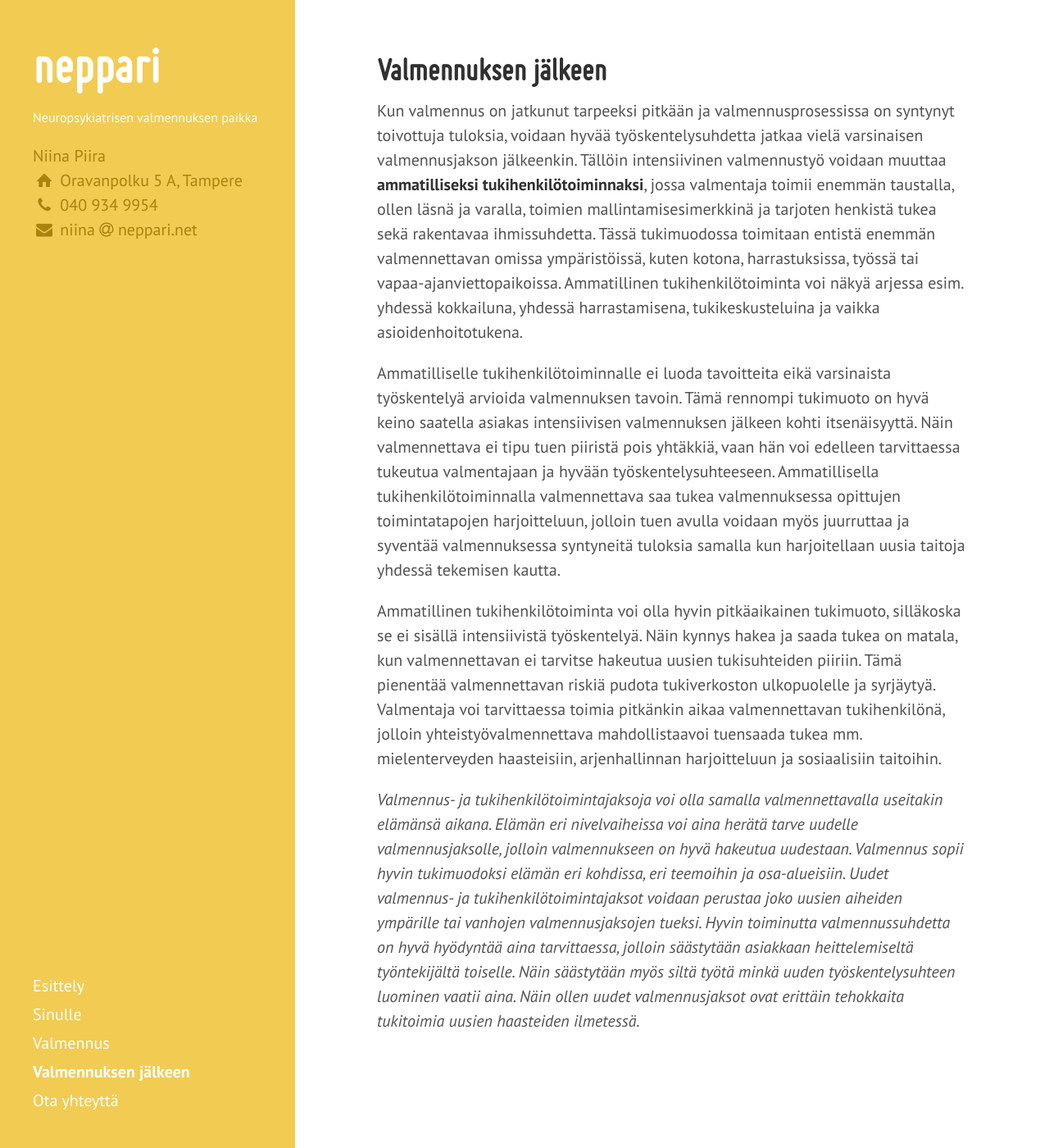
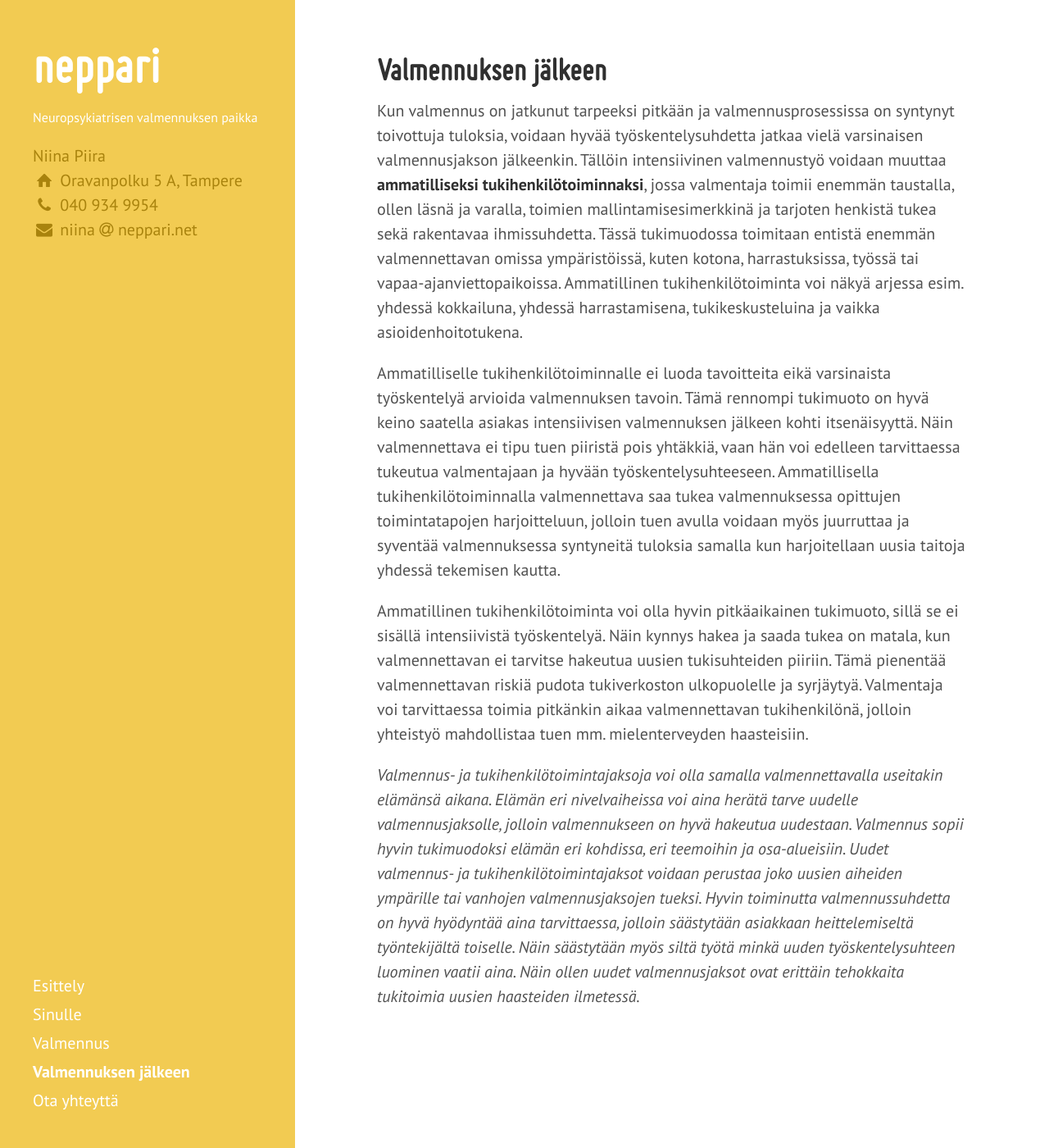
Before and after one commit to niinapiira/neppari.net, a Jekyll site: the page built from valmennuksen-jalkeen.md, in a window 1280 px wide and 1400 px high. Shown: the whole window at 82% size. Built offline with Jekyll 4.4.1, drawn with Linux system fonts in a browser that asks for light colours; Markdown is read by kramdown in place of the engine named in the settings.

Commit message:
Updated valmennuksen-jalkeen.md

```diff
--- a/valmennuksen-jalkeen.md
+++ b/valmennuksen-jalkeen.md
@@ -9,6 +9,6 @@ Kun valmennus on jatkunut tarpeeksi pitkään ja valmennusprosessissa on syntyny
 
 Ammatilliselle tukihenkilötoiminnalle ei luoda tavoitteita eikä varsinaista työskentelyä arvioida valmennuksen tavoin. Tämä rennompi tukimuoto on hyvä keino saatella asiakas intensiivisen valmennuksen jälkeen kohti itsenäisyyttä. Näin valmennettava ei tipu tuen piiristä pois yhtäkkiä, vaan hän voi edelleen tarvittaessa tukeutua valmentajaan ja hyvään työskentelysuhteeseen. Ammatillisella tukihenkilötoiminnalla valmennettava saa tukea valmennuksessa opittujen toimintatapojen harjoitteluun, jolloin tuen avulla voidaan myös juurruttaa ja syventää valmennuksessa syntyneitä tuloksia samalla kun harjoitellaan uusia taitoja yhdessä tekemisen kautta.
 
-Ammatillinen tukihenkilötoiminta voi olla hyvin pitkäaikainen tukimuoto, silläkoska se ei sisällä intensiivistä työskentelyä. Näin kynnys hakea ja saada tukea on matala, kun valmennettavan ei tarvitse hakeutua uusien tukisuhteiden piiriin. Tämä pienentää valmennettavan riskiä pudota tukiverkoston ulkopuolelle ja syrjäytyä. Valmentaja voi tarvittaessa toimia pitkänkin aikaa valmennettavan tukihenkilönä, jolloin yhteistyövalmennettava mahdollistaavoi tuensaada tukea mm. mielenterveyden haasteisiin, arjenhallinnan harjoitteluun ja sosiaalisiin taitoihin.
+Ammatillinen tukihenkilötoiminta voi olla hyvin pitkäaikainen tukimuoto, sillä se ei sisällä intensiivistä työskentelyä. Näin kynnys hakea ja saada tukea on matala, kun valmennettavan ei tarvitse hakeutua uusien tukisuhteiden piiriin. Tämä pienentää valmennettavan riskiä pudota tukiverkoston ulkopuolelle ja syrjäytyä. Valmentaja voi tarvittaessa toimia pitkänkin aikaa valmennettavan tukihenkilönä, jolloin yhteistyö mahdollistaa tuen mm. mielenterveyden haasteisiin.
 
 *Valmennus- ja tukihenkilötoimintajaksoja voi olla samalla valmennettavalla useitakin elämänsä aikana. Elämän eri nivelvaiheissa voi aina herätä tarve uudelle valmennusjaksolle, jolloin valmennukseen on hyvä hakeutua uudestaan. Valmennus sopii hyvin tukimuodoksi elämän eri kohdissa, eri teemoihin ja osa-alueisiin. Uudet valmennus- ja tukihenkilötoimintajaksot voidaan perustaa joko uusien aiheiden ympärille tai vanhojen valmennusjaksojen tueksi. Hyvin toiminutta valmennussuhdetta on hyvä hyödyntää aina tarvittaessa, jolloin säästytään asiakkaan heittelemiseltä työntekijältä toiselle. Näin säästytään myös siltä työtä minkä uuden työskentelysuhteen luominen vaatii aina. Näin ollen uudet valmennusjaksot ovat erittäin tehokkaita tukitoimia uusien haasteiden ilmetessä.*
```
